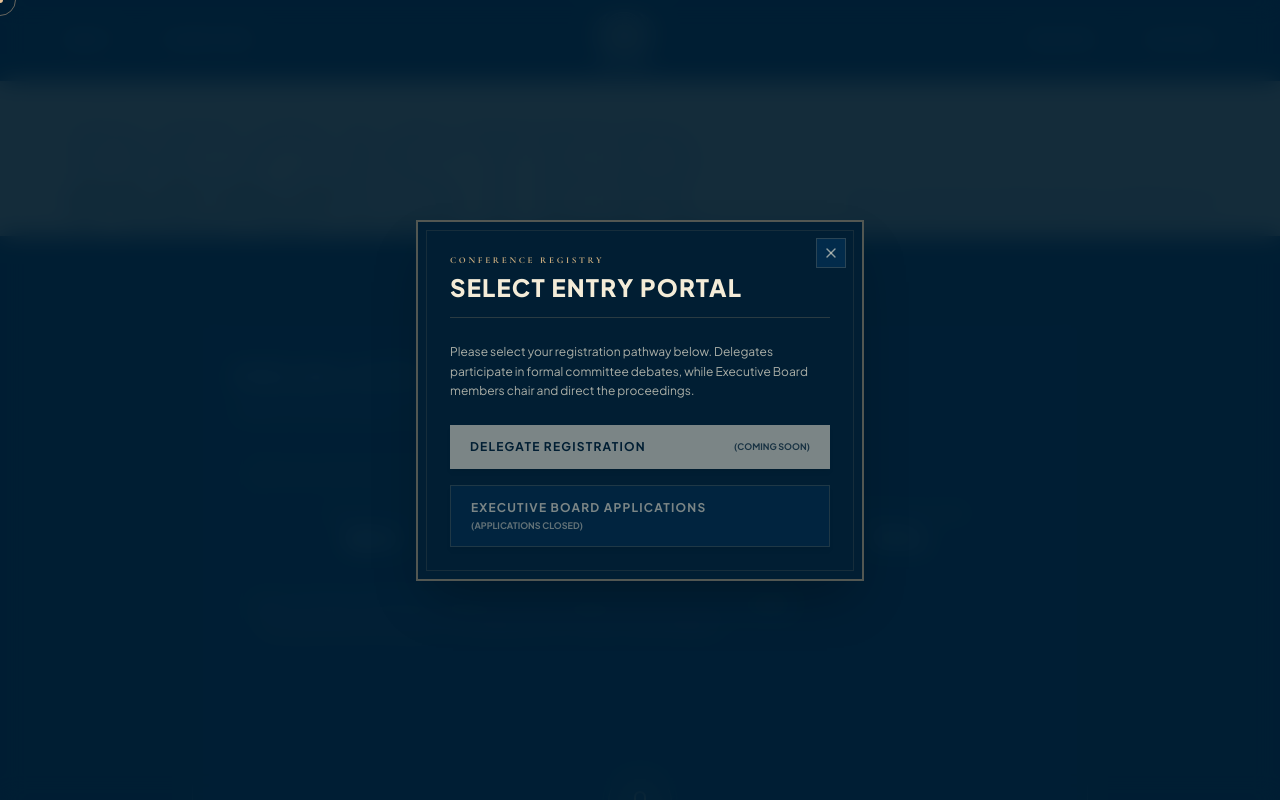
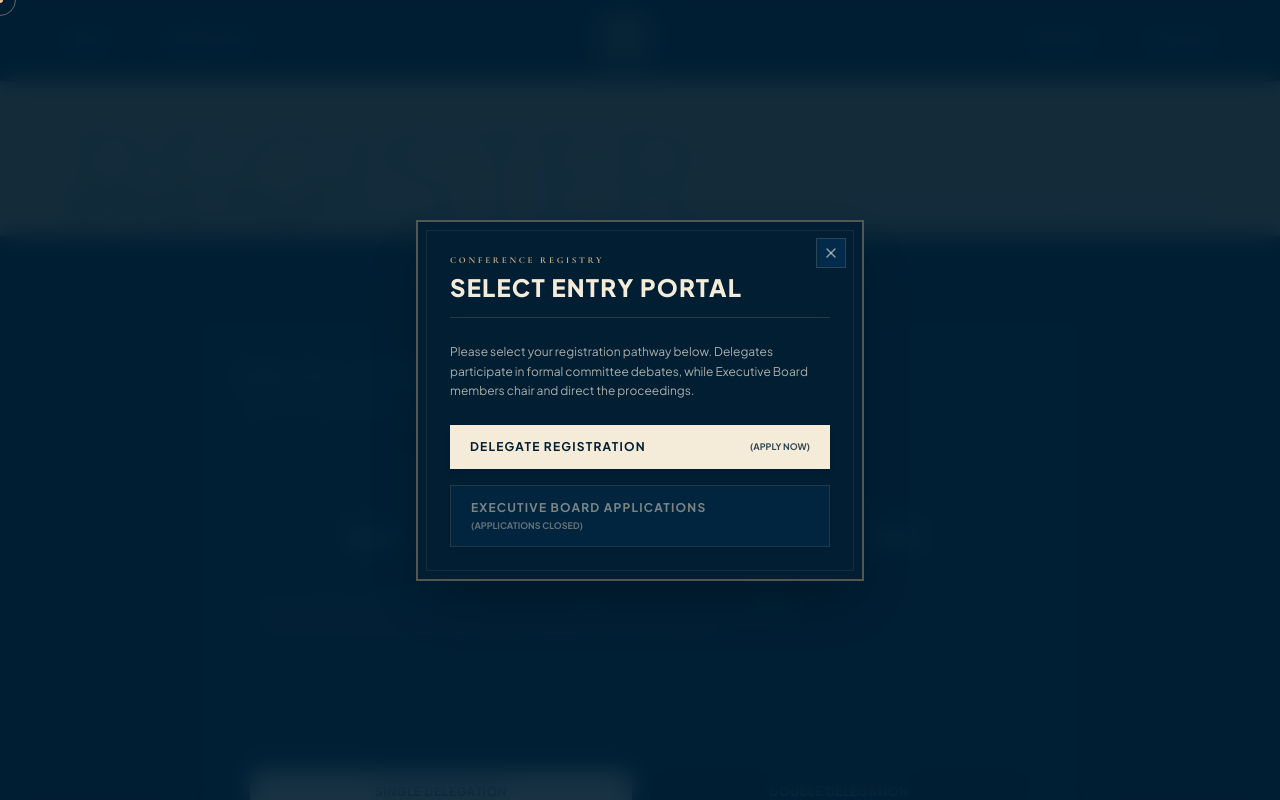
Before and after one commit to SrayanBhattacharya/uemcon-site, a Next.js app: page /register/delegate in a window 1280 px wide. Both pictures are taken after a click on the button "REGISTER". Shown: the top 800 px of the page. Built offline with nearby package versions, Linux system fonts and the light colour scheme.

Commit message:
feat: opened delegate form and added portfolio matrix

```diff
--- a/app/register/delegate/page.tsx
+++ b/app/register/delegate/page.tsx
@@ -26,7 +26,7 @@ interface Committee {
 
 export default function DelegateRegisterPage() {
   const committees = committeesData as Committee[];
-  const isOpen = false; // Set to true when registrations open tomorrow
+  const isOpen = true; // Set to true when registrations open tomorrow
 
   const registrationCommittees = committees.flatMap((c) => {
     if (c.name === "IP") {
@@ -791,10 +791,21 @@ export default function DelegateRegisterPage() {
 
                   {/* Part 2: Preferences */}
                   <div className="space-y-6">
-                    <h4 className="font-serif text-sm tracking-widest uppercase text-warm-tan font-bold pb-2 border-b border-warm-tan/10">
-                      {formState.delegationType === "Double" ? "III" : "II"}.
-                      Committee & Portfolio Preferences
-                    </h4>
+                    <div className="flex flex-col sm:flex-row sm:items-center justify-between gap-2 pb-2 border-b border-warm-tan/10">
+                      <h4 className="font-serif text-sm tracking-widest uppercase text-warm-tan font-bold">
+                        {formState.delegationType === "Double" ? "III" : "II"}.
+                        Committee & Portfolio Preferences
+                      </h4>
+                      <a
+                        href="https://docs.google.com/spreadsheets/d/1Imrl30wNpPA_jqjcShpnrbfZDusGY3_9x2aRBkGCQfc/edit?gid=0#gid=0"
+                        target="_blank"
+                        rel="noopener noreferrer"
+                        className="font-sans text-[11px] uppercase tracking-wider text-[#CBAD7F] hover:text-[#ebdaba] font-bold flex items-center gap-1.5 transition-colors duration-200"
+                      >
+                        <Info className="h-3.5 w-3.5 text-[#CBAD7F]" />
+                        <span>View Portfolio Matrix</span>
+                      </a>
+                    </div>
 
                     {/* Preference 1 */}
                     <div className="p-4 bg-[#022B4B]/30 border border-warm-tan/10 space-y-4">
--- a/components/layout/Header.tsx
+++ b/components/layout/Header.tsx
@@ -243,14 +243,18 @@ export default function Header() {
                 {/* Portals */}
                 <div className="space-y-4">
                   {/* Delegate Option */}
-                  <div className="space-y-1.5 opacity-50 cursor-not-allowed">
-                    <div className="w-full bg-[#F4ECD8] text-[#011E33] px-5 py-3.5 font-sans font-bold text-[10px] sm:text-xs uppercase tracking-widest flex flex-wrap items-center justify-between gap-x-2 gap-y-1 shadow-md">
+                  <Link
+                    href="/register/delegate"
+                    onClick={() => setIsModalOpen(false)}
+                    className="block space-y-1.5 focus-visible:outline focus-visible:outline-warm-tan"
+                  >
+                    <div className="w-full bg-[#F4ECD8] hover:bg-[#ebdaba] transition-colors duration-200 text-[#011E33] px-5 py-3.5 font-sans font-bold text-[10px] sm:text-xs uppercase tracking-widest flex flex-wrap items-center justify-between gap-x-2 gap-y-1 shadow-md">
                       <span>Delegate Registration</span>
                       <span className="text-[9px] font-sans tracking-normal opacity-80">
-                        (Coming Soon)
+                        (Apply Now)
                       </span>
                     </div>
-                  </div>
+                  </Link>
 
                   <div className="space-y-1.5 opacity-50 cursor-not-allowed">
                     <div className="w-full bg-[#022B4B] text-[#F4ECD8] border border-warm-tan/30 px-5 py-3.5 font-sans font-bold text-[10px] sm:text-xs uppercase tracking-widest flex flex-wrap items-center justify-between gap-x-2 gap-y-1 shadow-md">
--- a/components/sections/Hero.tsx
+++ b/components/sections/Hero.tsx
@@ -4,6 +4,7 @@ import { AnimatePresence, motion } from "framer-motion";
 import { X } from "lucide-react";
 import { useState, useEffect } from "react";
 import { createPortal } from "react-dom";
+import Link from "next/link";
 import Container from "../layout/Container";
 
 export default function Hero() {
@@ -177,14 +178,18 @@ export default function Hero() {
                 {/* Portals */}
                 <div className="space-y-4">
                   {/* Delegate Option */}
-                  <div className="space-y-1.5 opacity-50 cursor-not-allowed">
-                    <div className="w-full bg-[#F4ECD8] text-[#011E33] px-5 py-3.5 font-sans font-bold text-[10px] sm:text-xs uppercase tracking-widest flex flex-wrap items-center justify-between gap-x-2 gap-y-1 shadow-md">
+                  <Link
+                    href="/register/delegate"
+                    onClick={() => setIsModalOpen(false)}
+                    className="block space-y-1.5 focus-visible:outline focus-visible:outline-warm-tan"
+                  >
+                    <div className="w-full bg-[#F4ECD8] hover:bg-[#ebdaba] transition-colors duration-200 text-[#011E33] px-5 py-3.5 font-sans font-bold text-[10px] sm:text-xs uppercase tracking-widest flex flex-wrap items-center justify-between gap-x-2 gap-y-1 shadow-md">
                       <span>Delegate Registration</span>
                       <span className="text-[9px] font-sans tracking-normal opacity-80">
-                        (Coming Soon)
+                        (Apply Now)
                       </span>
                     </div>
-                  </div>
+                  </Link>
 
                   {/* EB Option */}
                   <div className="space-y-1.5 opacity-50 cursor-not-allowed">
```
